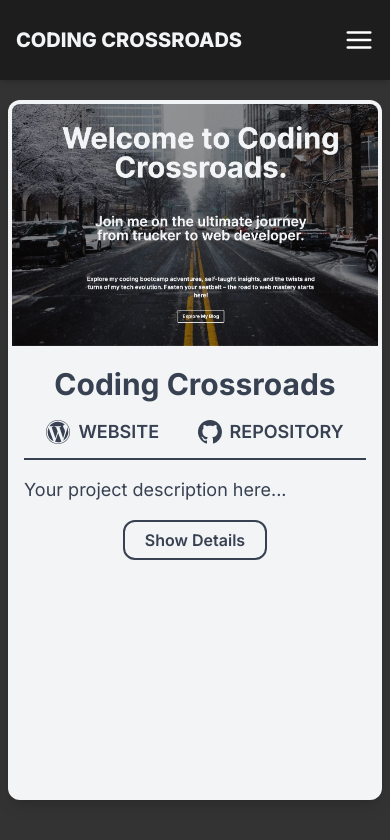
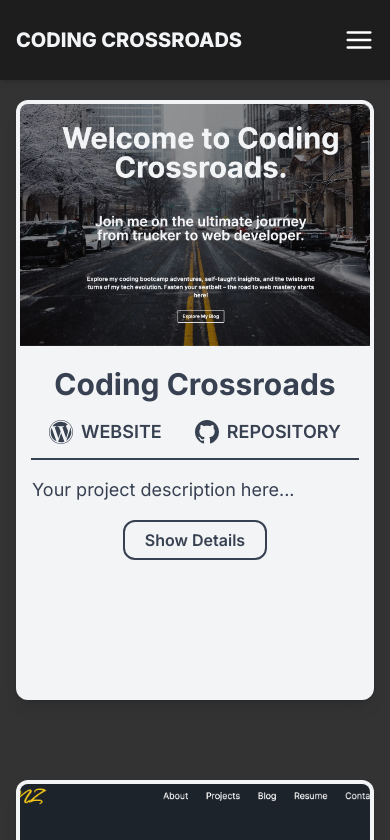
Before and after one commit to Zawadzki-Michal/CodingCrossroads, a Next.js app: page /projects in a window 390 px wide. Shown: the top 840 px of the page. Built offline with nearby package versions, Linux system fonts and the light colour scheme.

Commit message:
navbar in mobile and desktop fixed

```diff
--- a/src/app/(user)/projects/page.tsx
+++ b/src/app/(user)/projects/page.tsx
@@ -9,13 +9,13 @@ const Projects: React.FC = () => {
     // Main container for the Projects section
     <div className="lg:min-h-[calc(100vh-155px)] text-gray-700 bg-black/80">
       {/* // Grid layout to display project cards */}
-      <div className="lg:py-20 py-5 lg:px-24 px-2 grid xl:grid-cols-3 md:grid-cols-2 grid-cols-1 gap-20 min-h-[800px]">
+      <div className="lg:py-20 py-5 px-4 lg:px-24 grid xl:grid-cols-3 md:grid-cols-2 grid-cols-1 gap-20 min-h-[800px]">
         {/* // Map through each project in the projectsData array */}
         {projectsData.map((project, index) => (
           // Project card container
           <div
             key={index}
-            className="bg-gray-100 min-h-[700px] max-w-[500px] rounded-xl shadow-lg hover:scale-105 duration-500"
+            className="bg-gray-100 min-h-[600px] max-w-[500px] rounded-xl shadow-lg hover:scale-105 duration-500"
           >
             {/* // Link wrapping the project image */}
             <Link href={project.route} passHref>
--- a/src/components/DropDown.tsx
+++ b/src/components/DropDown.tsx
@@ -44,10 +44,13 @@ export default function DropDown() {
         }`}
       ></span>
       {isOpen && (
-        <div className=" top-full left-0 mt-2 w-full bg-transparent rounded-lg shadow-lg">
+        <div className="lg:absolute top-full left-0 mt-2 w-full bg-transparent lg:bg-stone-300 rounded-lg shadow-lg">
           <ul className="flex flex-col items-center justify-center w-full">
             {list.map((item) => (
-              <li key={item.id} className="py-4 text-gray-100">
+              <li
+                key={item.id}
+                className="py-4 text-gray-100 lg:text-gray-700 lg:text-xl lg:uppercase lg:font-bold"
+              >
                 <Link href={item.href} onClick={toggleDropdown}>
                   {item.title}
                 </Link>
```
